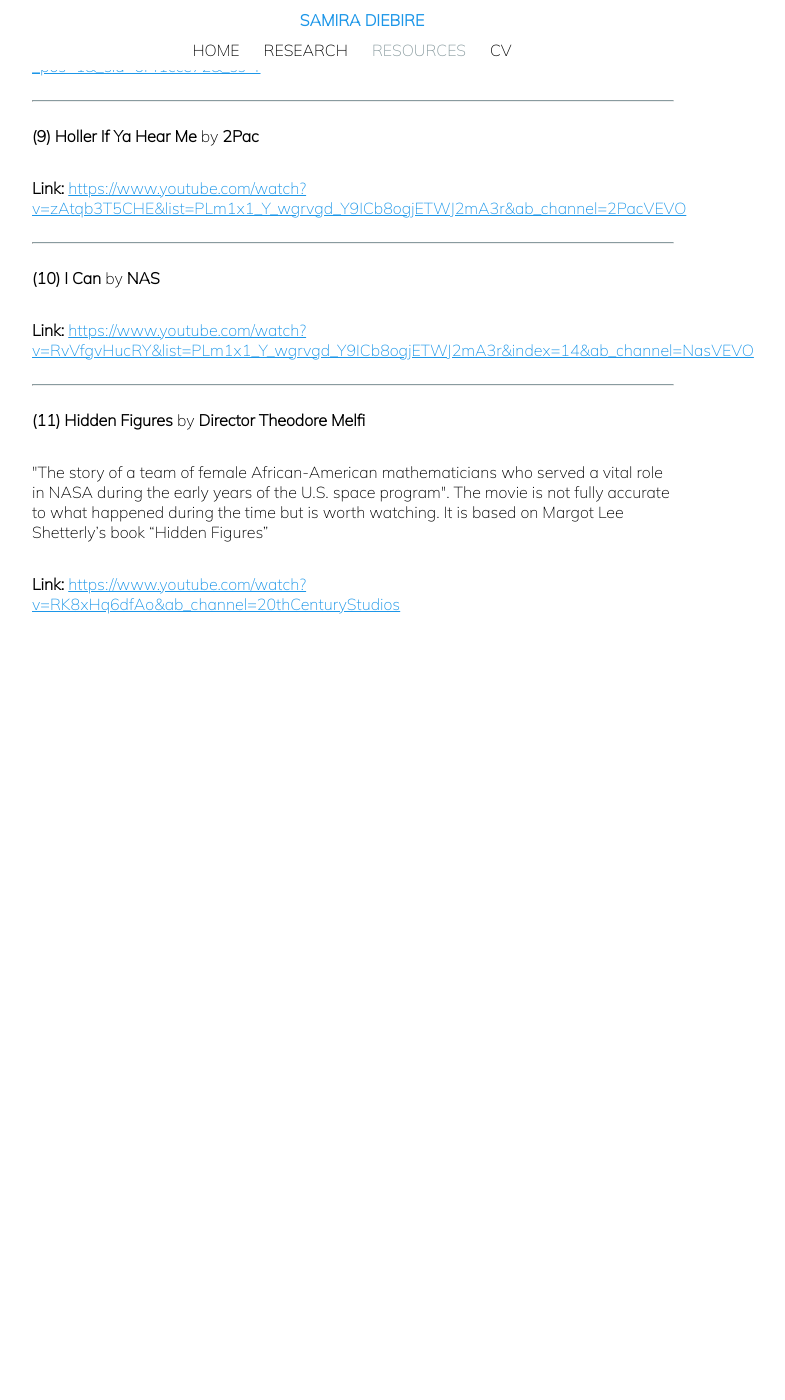
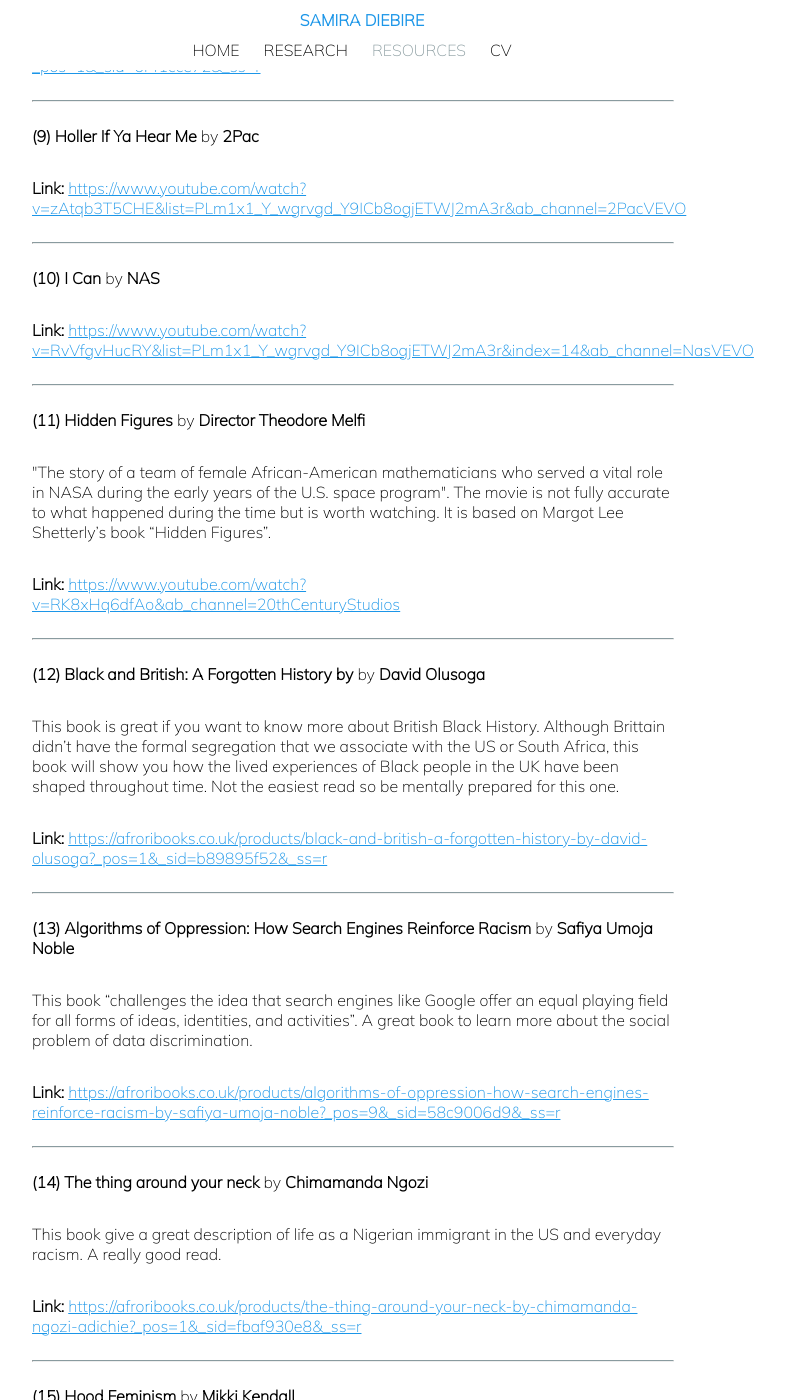
Before and after one commit to samiradiebire/samiradiebire.github.io, a Jekyll site: the page built from resources.md, in a window 1280 px wide and 1400 px high, scrolled down 2078 px. Shown: the whole window, without its empty margins (288-1073 px from the left). Built offline with Jekyll 4.4.1, drawn with Linux system fonts in a browser that asks for light colours; before the commit the page ends 2708 px from its top, so only the background shows below that; some of the changed text lies outside the part shown.

Commit message:
updated resource list

```diff
--- a/_data/race_and_racism.yml
+++ b/_data/race_and_racism.yml
@@ -40,5 +40,33 @@
   link: https://www.youtube.com/watch?v=RvVfgvHucRY&list=PLm1x1_Y_wgrvgd_Y9ICb8ogjETWJ2mA3r&index=14&ab_channel=NasVEVO
 - title: Hidden Figures
   author: Director Theodore Melfi
-  description: \"The story of a team of female African-American mathematicians who served a vital role in NASA during the early years of the U.S. space program\". The movie is not fully accurate to what happened during the time but is worth watching. It is based on Margot Lee Shetterly's book "Hidden Figures"
+  description: \"The story of a team of female African-American mathematicians who served a vital role in NASA during the early years of the U.S. space program\". The movie is not fully accurate to what happened during the time but is worth watching. It is based on Margot Lee Shetterly's book "Hidden Figures".
   link: https://www.youtube.com/watch?v=RK8xHq6dfAo&ab_channel=20thCenturyStudios
+- title: Black and British&#58; A Forgotten History by
+  author: David Olusoga
+  description: This book is great if you want to know more about British Black History. Although Brittain didn't have the formal segregation that we associate with the US or South Africa, this book will show you how the lived experiences of Black people in the UK have been shaped throughout time. Not the easiest read so be mentally prepared for this one.
+  link: https://afroribooks.co.uk/products/black-and-british-a-forgotten-history-by-david-olusoga?_pos=1&_sid=b89895f52&_ss=r
+- title: Algorithms of Oppression&#58; How Search Engines Reinforce Racism
+  author: Safiya Umoja Noble
+  description: This book "challenges the idea that search engines like Google offer an equal playing field for all forms of ideas, identities, and activities". A great book to learn more about the social problem of data discrimination.
+  link: https://afroribooks.co.uk/products/algorithms-of-oppression-how-search-engines-reinforce-racism-by-safiya-umoja-noble?_pos=9&_sid=58c9006d9&_ss=r
+- title: The thing around your neck
+  author: Chimamanda Ngozi
+  description: This book give a great description of life as a Nigerian immigrant in the US and everyday racism. A really good read.
+  link: https://afroribooks.co.uk/products/the-thing-around-your-neck-by-chimamanda-ngozi-adichie?_pos=1&_sid=fbaf930e8&_ss=r
+- title: Hood Feminism
+  author: Mikki Kendall
+  description: "White feminists often fail to see how race, class, sexual orientation and disability intersect with gender. How can feminists stand in solidarity as a movement when there is a distinct likelihood that some women are oppressing others?"
+  link: https://afroribooks.co.uk/products/hood-feminism-notes-from-the-women-white-feminists-forgot-by-mikki-kendall?_pos=102&_sid=58c9006d9&_ss=r
+- title: If Beale Street Could Talk
+  author: Director by Barry Jenkins
+  description: I quite like this movie as it depict a love story surrounded by the harsh realties of being a Black man in America and all that it comes with.
+  link: https://www.youtube.com/watch?v=CQXSforT_qQ&t=1s&ab_channel=MovieclipsTrailers
+- title: When They See Us
+  author: Director Ava DuVernay
+  description: I really couldn't get past the first two episodes as it was extremely hard for mee to watch. This movie is about the five young black men that were wrongfully accused of rape and spent years fighting the convictions.
+  link: https://www.youtube.com/watch?v=HNOGQSkDDqo&ab_channel=Netflix
+- title: The Angry Black Girl
+  author: Isra Hirsi
+  description: An amazing speech on being an "activist" and advocating for black and brown voices in predominately white spaces and the "angry black girl" stereotype. A must watch.
+  link: https://www.youtube.com/watch?v=zHvH6ArQV4o&ab_channel=TEDxTalks
```
